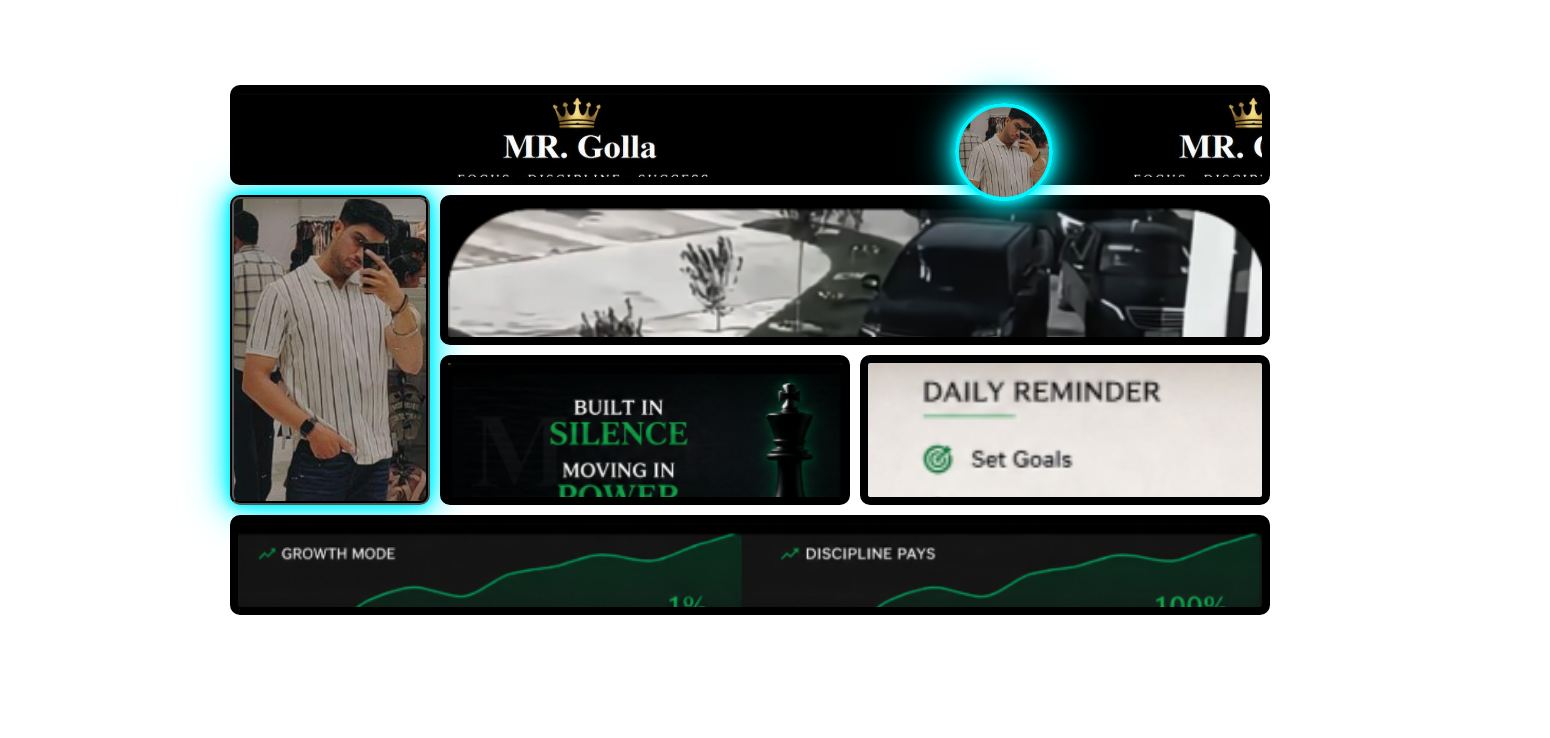
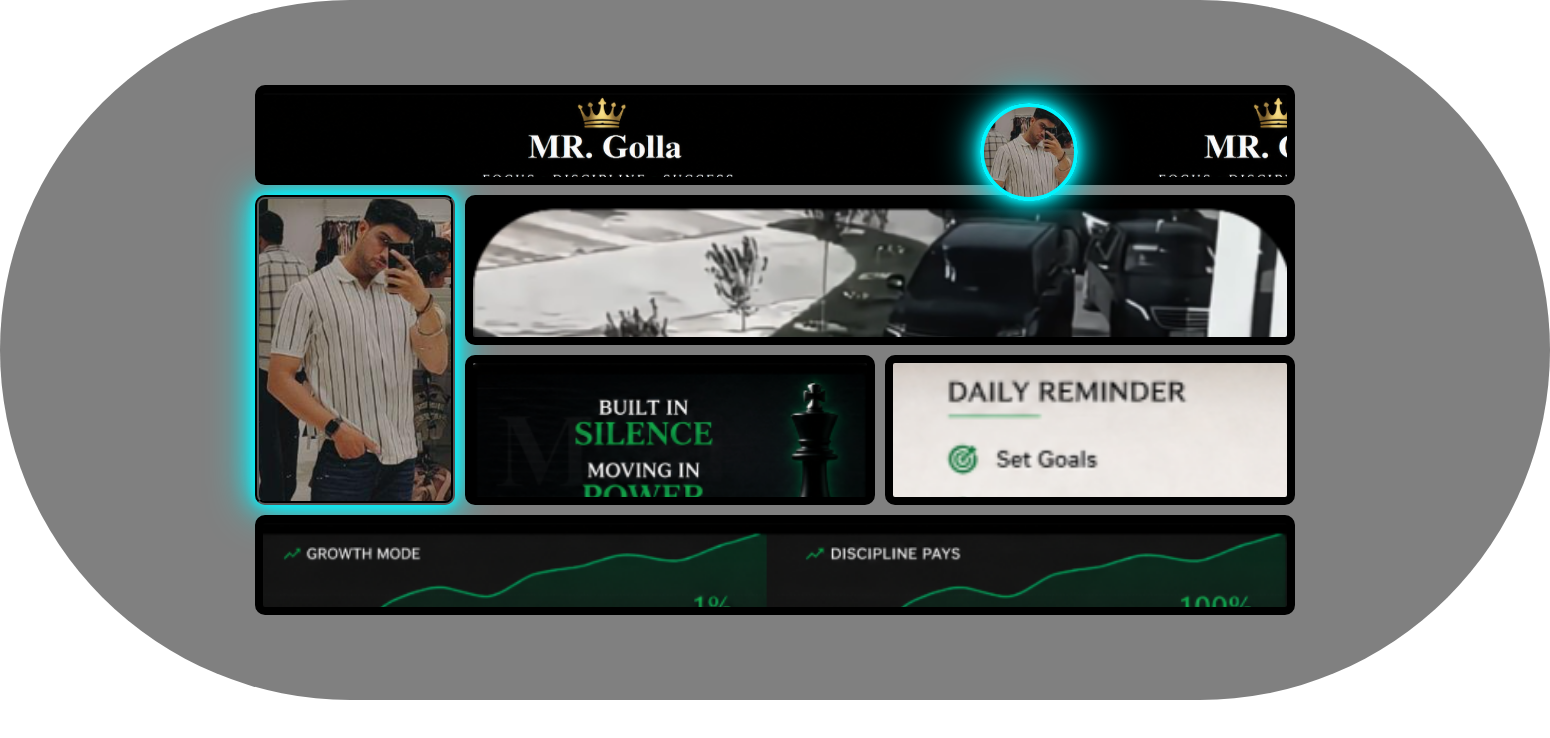
Before and after one commit to AlkaRaikwar/html_css_animation, a plain HTML site: page index.html in a window 1280 px wide. Shown: the whole page, 1550 px wide, since content can reach past the window. Drawn offline with Linux system fonts and the light colour scheme.

Commit message:
its my animation skill :)   to show to world how creative i'm :)

```diff
--- a/index.html
+++ b/index.html
@@ -7,7 +7,10 @@
     <style>
         *{
             margin: 0px;
+
         }
+
+
         .p{
             display: grid;
             grid-template-columns: repeat(5,200px);
@@ -15,10 +18,12 @@
             gap: 10px;
 
             height: 700px;
-            width: 1500px;
-
+            width: 1550px;
+  background-color:grey;
             justify-content: center;
             align-content: center;
+
+            border-radius: 722px;
 
 
         }
```
